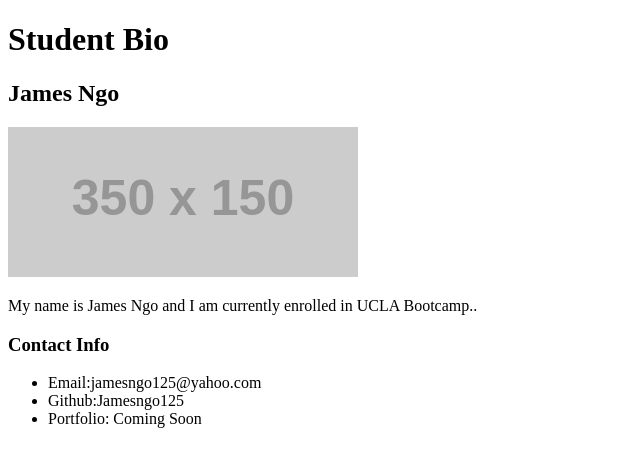
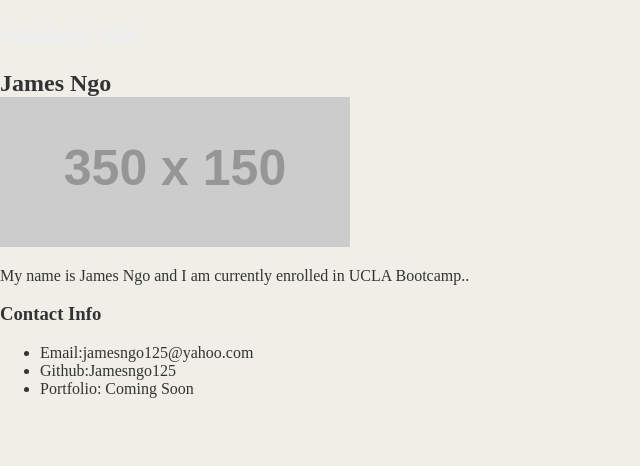
Before and after one commit to jamesngo125/firstrepo, a plain HTML site: page StudentBio.html in a window 1280 px wide. Shown: the whole page, without its empty margins (0-640 px from the left). Drawn offline with Linux system fonts and the light colour scheme; files that its build step writes are made by us from their sources; placeholder pictures from the web are drawn by us.

Commit message:
added index file

```diff
--- a/StudentBio.html
+++ b/StudentBio.html
@@ -2,6 +2,7 @@
 <html>
 <head>
     <title>James Ngo Bio</title>
+    <link rel="stylesheet" type="text/css" href="css/style.css">
 </head>
     <h1> Student Bio</h1>
     <h2> James Ngo</h2>
--- /dev/null
+++ b/style.css
@@ -0,0 +1,41 @@
+/*
+.div {
+
+}
+
+.main-bio {
+
+}
+
+.contact-info {
+
+}
+.bio-image {
+
+} */
+
+body {
+    background-color: #efeee7;
+    font: Georgia;
+    color: #333333;
+    margin: 0;
+    padding: 0;
+
+}
+
+header {
+    background-color: #333333;
+
+}
+
+h1 {
+    color: #eee;
+    font-size: 28px;
+
+}
+
+h2 {
+    font-size: 24px;
+    margin: 0 auto;
+
+}
```
Also changed, not shown: index.html (added, +9 -0 lines), 1 other file.
